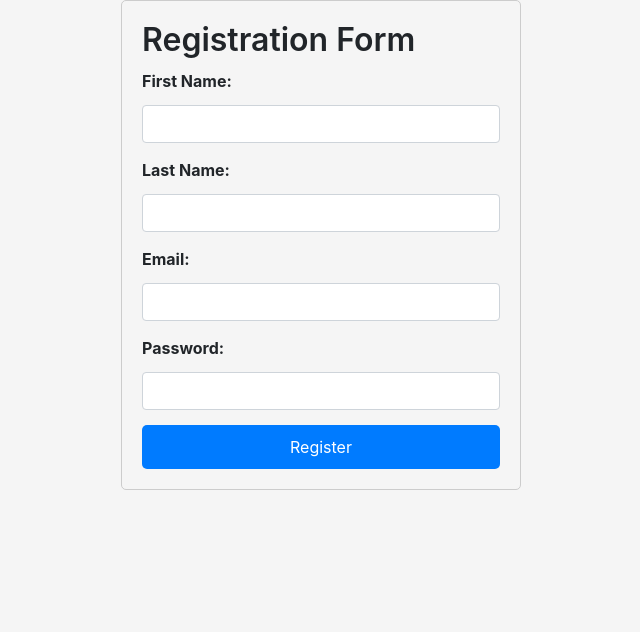
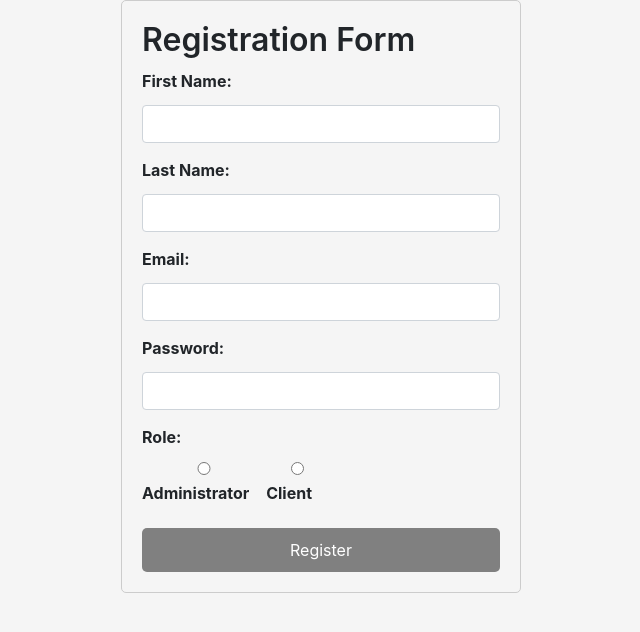
Before and after one commit to LyubomirD/OnlineLibraryAngular, an Angular app: page /registration in a window 1280 px wide. Shown: the top 632 px of the page, without its empty margins (319-959 px from the left). Built offline with nearby package versions, Linux system fonts and the light colour scheme.

Commit message:
Registration choose arole admin or client, working must choose

```diff
--- a/src/app/UserRegistration/registration.component.css
+++ b/src/app/UserRegistration/registration.component.css
@@ -38,3 +38,8 @@ button {
 button:hover {
   background-color: #007;
 }
+
+.register-button[disabled] {
+  background-color: grey;
+  cursor: not-allowed;
+}
--- a/src/app/UserRegistration/registration.component.html
+++ b/src/app/UserRegistration/registration.component.html
@@ -21,6 +21,20 @@
       <input type="password" ngModel id="password" name="password" class="form-control" required>
     </div>
 
-    <button type="submit">Register</button>
+    <div class="form-group">
+      <label>Role:</label>
+      <div>
+        <label>
+          <input type="radio" name="role" [(ngModel)]="selectedRole" value="admin" required>
+          Administrator
+        </label>
+        <label>
+          <input type="radio" name="role" [(ngModel)]="selectedRole" value="client" required>
+          Client
+        </label>
+      </div>
+    </div>
+
+    <button type="submit" [disabled]="!selectedRole" class="register-button">Register</button>
   </form>
 </div>
--- a/src/app/UserRegistration/registration.component.ts
+++ b/src/app/UserRegistration/registration.component.ts
@@ -1,9 +1,9 @@
-import {Component, OnInit} from '@angular/core';
-import {HttpErrorResponse} from '@angular/common/http';
-import {NgForm} from '@angular/forms';
-import {UserRegistrationService} from './registrationService/userRegistration.component';
-import {UserRequest} from './registrationRequest/userRequest';
-import {Router} from '@angular/router';
+import { Component, OnInit } from '@angular/core';
+import { HttpErrorResponse } from '@angular/common/http';
+import { NgForm } from '@angular/forms';
+import { UserRegistrationService } from './registrationService/userRegistration.component';
+import { UserRequest } from './registrationRequest/userRequest';
+import { Router } from '@angular/router';
 
 @Component({
   selector: 'app-root',
@@ -11,15 +11,19 @@ import {Router} from '@angular/router';
   styleUrls: ['./registration.component.css'],
 })
 export class RegistrationComponent implements OnInit {
-  user: UserRequest = {firstName: '', lastName: '', email: '', password: ''};
+  selectedRole: string = null; // 'admin' or 'client'
+  user: UserRequest = { firstName: '', lastName: '', email: '', password: '' };
 
-  constructor(private registrationService: UserRegistrationService, private router: Router) {
-  }
+  constructor(private registrationService: UserRegistrationService, private router: Router) {}
 
-  ngOnInit(): void {
-  }
+  ngOnInit(): void {}
 
   onSubmit(registrationForm: NgForm): void {
+    if (!this.selectedRole) {
+      alert('Please select a role (Administrator or Client)');
+      return;
+    }
+
     const formData: UserRequest = {
       firstName: registrationForm.value.firstName,
       lastName: registrationForm.value.lastName,
@@ -27,17 +31,43 @@ export class RegistrationComponent implements OnInit {
       password: registrationForm.value.password,
     };
 
+    if (this.selectedRole === 'admin') {
+      this.registerAsAdministrator(formData, registrationForm);
+    } else {
+      this.registerAsClient(formData, registrationForm);
+    }
+  }
+
+  private registerAsAdministrator(formData: UserRequest, registrationForm: NgForm): void {
     this.registrationService.registrationAdministrator(formData).subscribe(
       () => {
-        console.log('User registration success!');
-        this.router.navigate(['/login']).then(r => null);
-        registrationForm.reset();
+        this.handleRegistrationSuccess('Admin registration success!', registrationForm);
       },
       (error: HttpErrorResponse) => {
-        console.log(error);
-        alert(error.message);
+        this.handleRegistrationError(error);
       }
     );
   }
 
+  private registerAsClient(formData: UserRequest, registrationForm: NgForm): void {
+    this.registrationService.registrationClient(formData).subscribe(
+      () => {
+        this.handleRegistrationSuccess('Client registration success!', registrationForm);
+      },
+      (error: HttpErrorResponse) => {
+        this.handleRegistrationError(error);
+      }
+    );
+  }
+
+  private handleRegistrationSuccess(successMessage: string, registrationForm: NgForm): void {
+    console.log(successMessage);
+    this.router.navigate(['/login']).then(r => null);
+    registrationForm.reset();
+  }
+
+  private handleRegistrationError(error: HttpErrorResponse): void {
+    console.log(error);
+    alert(error.message);
+  }
 }
```
